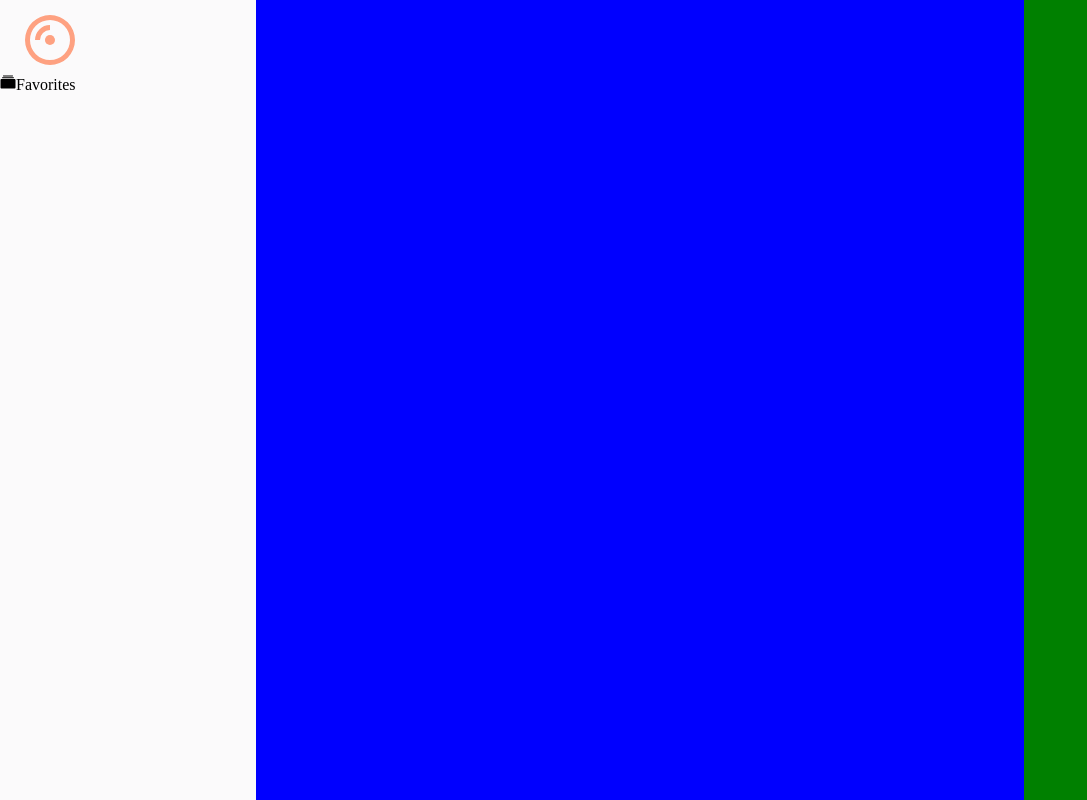
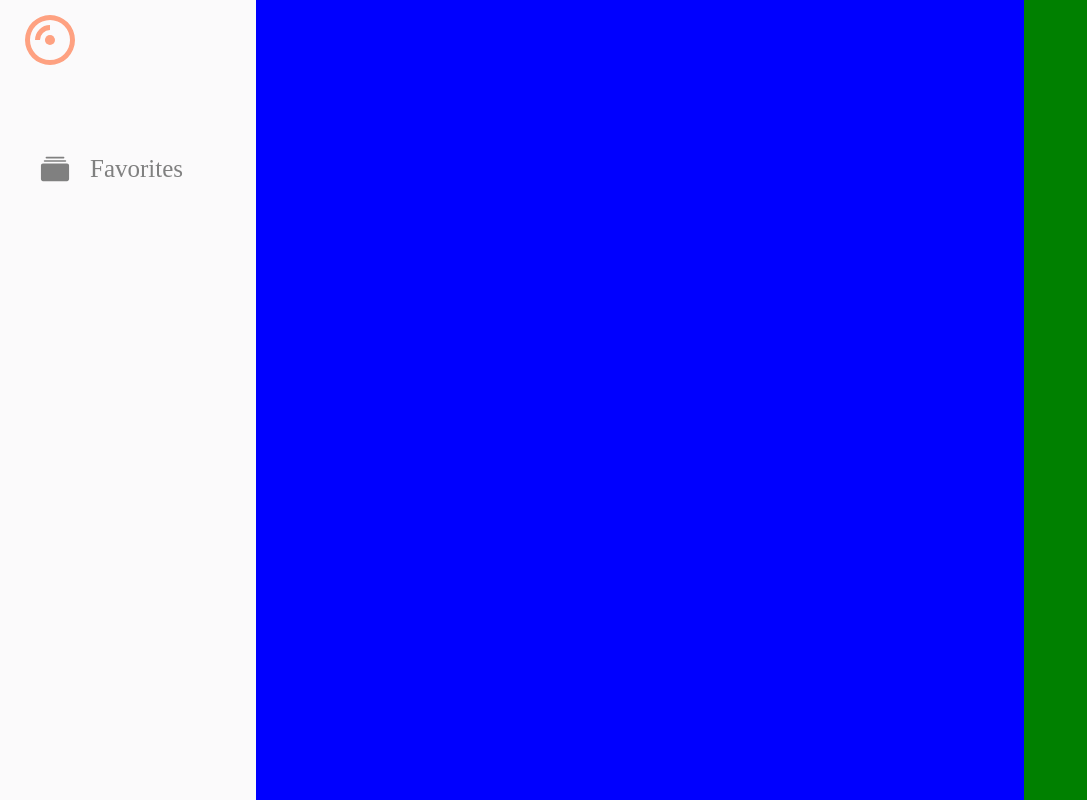
Before and after one commit to Mooteus/Music-App, a React (Vite) app: page / in a window 1280 px wide. Shown: the whole page, without its empty margins (0-1087 px from the left). Built offline with nearby package versions, Linux system fonts and the light colour scheme.

Commit message:
Feat: organize sidebar option design

```diff
--- a/src/components/SideBar/SideBar.styled.js
+++ b/src/components/SideBar/SideBar.styled.js
@@ -25,17 +25,22 @@ export const LogoImage = styled(BiAlbum)`
 `;
 
 export const NavContainer = styled.nav`
-
+  margin-top: 80px;
 `;
 
 export const NavOption = styled.div`
-
+  padding-left: 40px;
+  color: gray;
+  display: flex;
+  align-items: center;
 `;
 
 export const NavOptionText = styled.span`
-
+  margin-left: 20px;
+  font-size: 25px;
 `;
 
 export const FavoritesIcon = styled(IoIosAlbums)`
-
+  width: 30px;
+  height: 30px;
 `;
```
